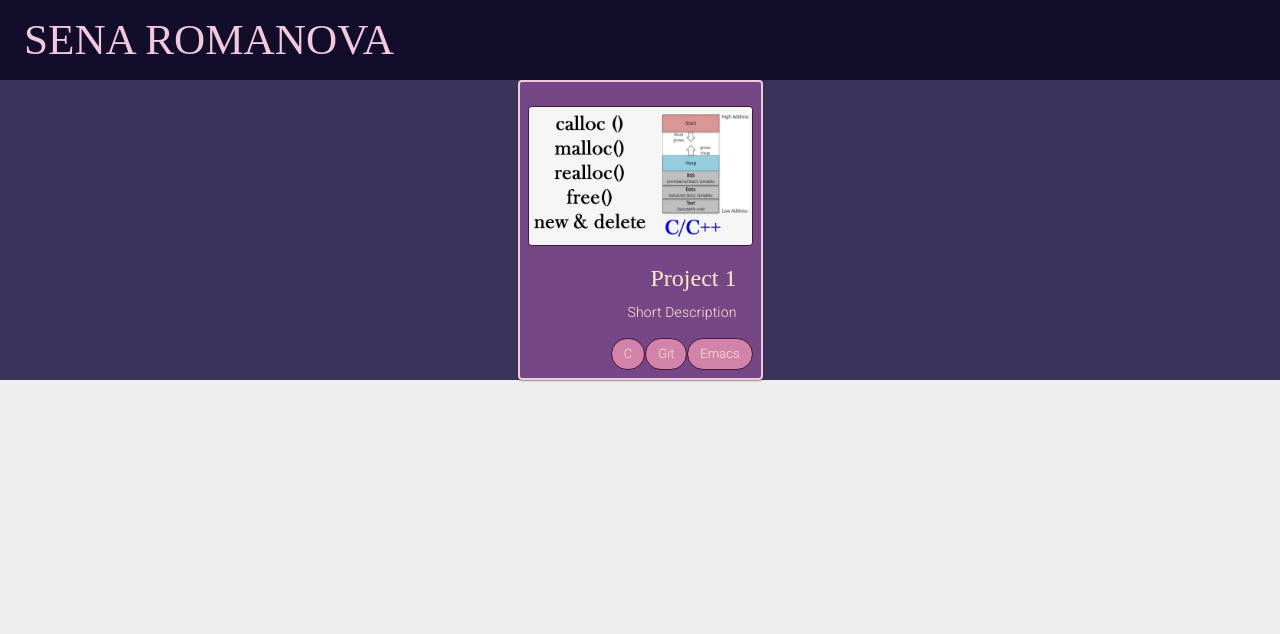
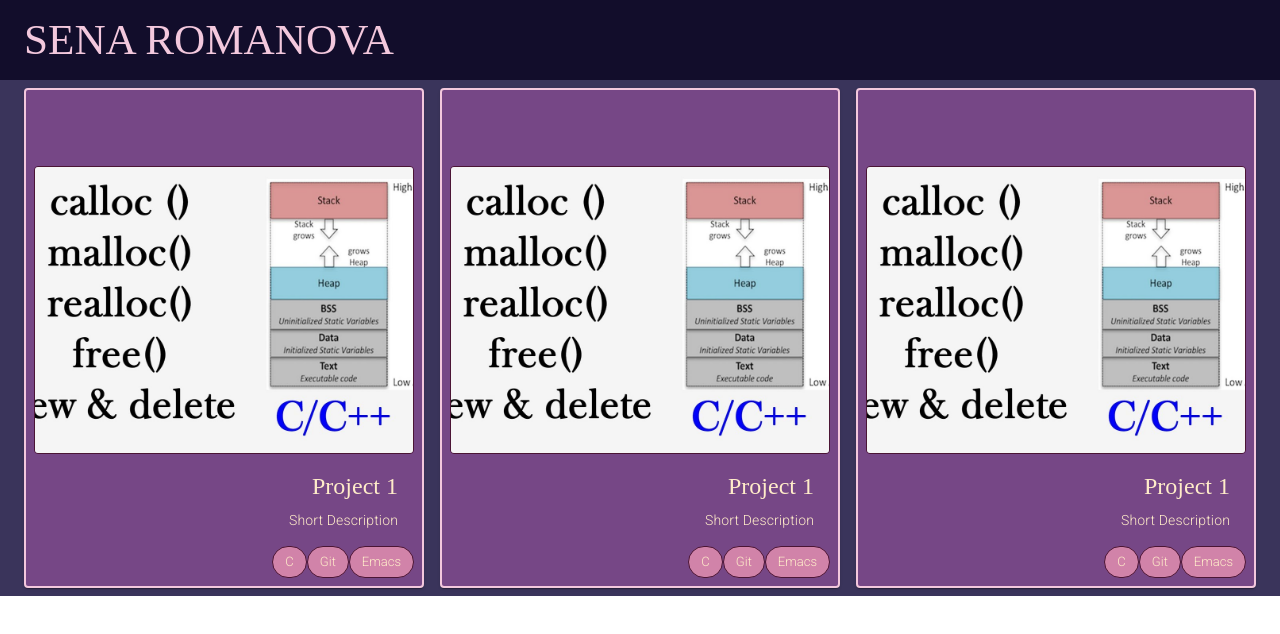
Before and after one commit to SenaRomanova/my-portfolio, a React (Vite) app: page / in a window 1280 px wide. Shown: the top 634 px of the page. Built offline with nearby package versions, Linux system fonts and the light colour scheme; a web font is replaced by a local one.

Commit message:
fixed card rotation

```diff
--- a/src/App.jsx
+++ b/src/App.jsx
@@ -26,6 +26,27 @@ function App() {
         }}
       >
         <Header />
+        <Box sx={{ display: "flex", flexDirection: "row" }}>
+          <ProjectCard
+            title={"Project 1"}
+            description={"Short Description"}
+            src={MallocImg}
+            technologies={["C", "Git", "Emacs"]}
+            detailedDescription={
+              "This is a longer description of the project. It goes into more detail about what the project entailed, the challenges faced, and the outcomes achieved."
+            }
+            detailedTechnologies={["C", "Git", "Emacs", "Posix"]}
+          />
+          <ProjectCard
+            title={"Project 1"}
+            description={"Short Description"}
+            src={MallocImg}
+            technologies={["C", "Git", "Emacs"]}
+            detailedDescription={
+              "This is a longer description of the project. It goes into more detail about what the project entailed, the challenges faced, and the outcomes achieved."
+            }
+            detailedTechnologies={["C", "Git", "Emacs", "Posix"]}
+          />
           <ProjectCard
             title={"Project 1"}
             description={"Short Description"}
@@ -37,6 +58,7 @@ function App() {
             detailedTechnologies={["C", "Git", "Emacs", "Posix"]}
           />
         </Box>
+      </Box>
     </ThemeProvider>
   );
 }
--- a/src/assets/ProjectCard.jsx
+++ b/src/assets/ProjectCard.jsx
@@ -16,8 +16,14 @@ export default function ProjectCard({
   detailedTechnologies,
 }) {
   const [flipped, setFlipped] = useState(false);
+  const [isFlipping, setIsFlipping] = useState(false);
+
   const flipCard = () => {
+    setIsFlipping(true);
     setFlipped(!flipped);
+    setTimeout(() => {
+      setIsFlipping(false);
+    }, 170); // Duration of the flip animation
   };
 
   const cardFront = (
@@ -27,17 +33,19 @@ export default function ProjectCard({
         flexDirection: "column",
         justifyContent: "flex-end",
         alignItems: "flex-end",
-        width: 245,
-        height: 300,
+        width: 400,
+        height: 500,
         bgcolor: "rgb(118, 71, 134)",
         color: "white",
         border: "2px solid rgb(243,200,221)",
         padding: 1,
       }}
     >
+      {!isFlipping && (
+        <>
           <CardMedia
             component="img"
-        height="140"
+            height="60%"
             image={src}
             alt="Project Image"
             sx={{ borderRadius: 1, border: "1px solid rgb(75,21,53)" }}
@@ -62,6 +70,8 @@ export default function ProjectCard({
               {description}
             </Typography>
           </CardContent>
+        </>
+      )}
 
       <Box sx={{ flexDirection: "row" }}>
         {technologies.map((tech, index) => (
@@ -89,8 +99,8 @@ export default function ProjectCard({
         flexDirection: "column",
         justifyContent: "flex-end",
         alignItems: "flex-end",
-        width: 245,
-        height: 300,
+        width: 400,
+        height: 500,
         bgcolor: "rgb(118, 71, 134)",
         color: "white",
         border: "2px solid rgb(243,200,221)",
@@ -98,6 +108,7 @@ export default function ProjectCard({
         transform: "rotateY(180deg)",
       }}
     >
+      {!isFlipping && (
         <CardContent>
           <Typography
             variant="body2"
@@ -107,6 +118,7 @@ export default function ProjectCard({
             {detailedDescription}
           </Typography>
         </CardContent>
+      )}
 
       <Box sx={{ flexDirection: "row" }}>
         {detailedTechnologies.map((tech, index) => (
@@ -132,9 +144,14 @@ export default function ProjectCard({
     <Box
       onClick={flipCard}
       sx={{
-        transition: "transform 0.6s",
+        display: "flex",
+        flexDirection: "row",
+        justifyContent: "center",
+        alignItems: "center",
+        transition: "transform 0.4s",
         transformStyle: "preserve-3d",
         transform: flipped ? "rotateY(180deg)" : "rotateY(0deg)",
+        margin: 1,
         "&:hover": {
           cursor: "pointer",
           boxShadow: 5,
--- a/src/index.css
+++ b/src/index.css
@@ -7,7 +7,7 @@
   padding: 0;
   color-scheme: light dark;
   color: rgba(255, 255, 255, 0.87);
-  background-color: rgb(238, 238, 238);
+  background-color: linear-gradient(135deg, #667eea 0%, #764ba2 100%);
 }
 * {
   margin: 0;
```
Lines whose indentation alone changed are shown as unchanged.
